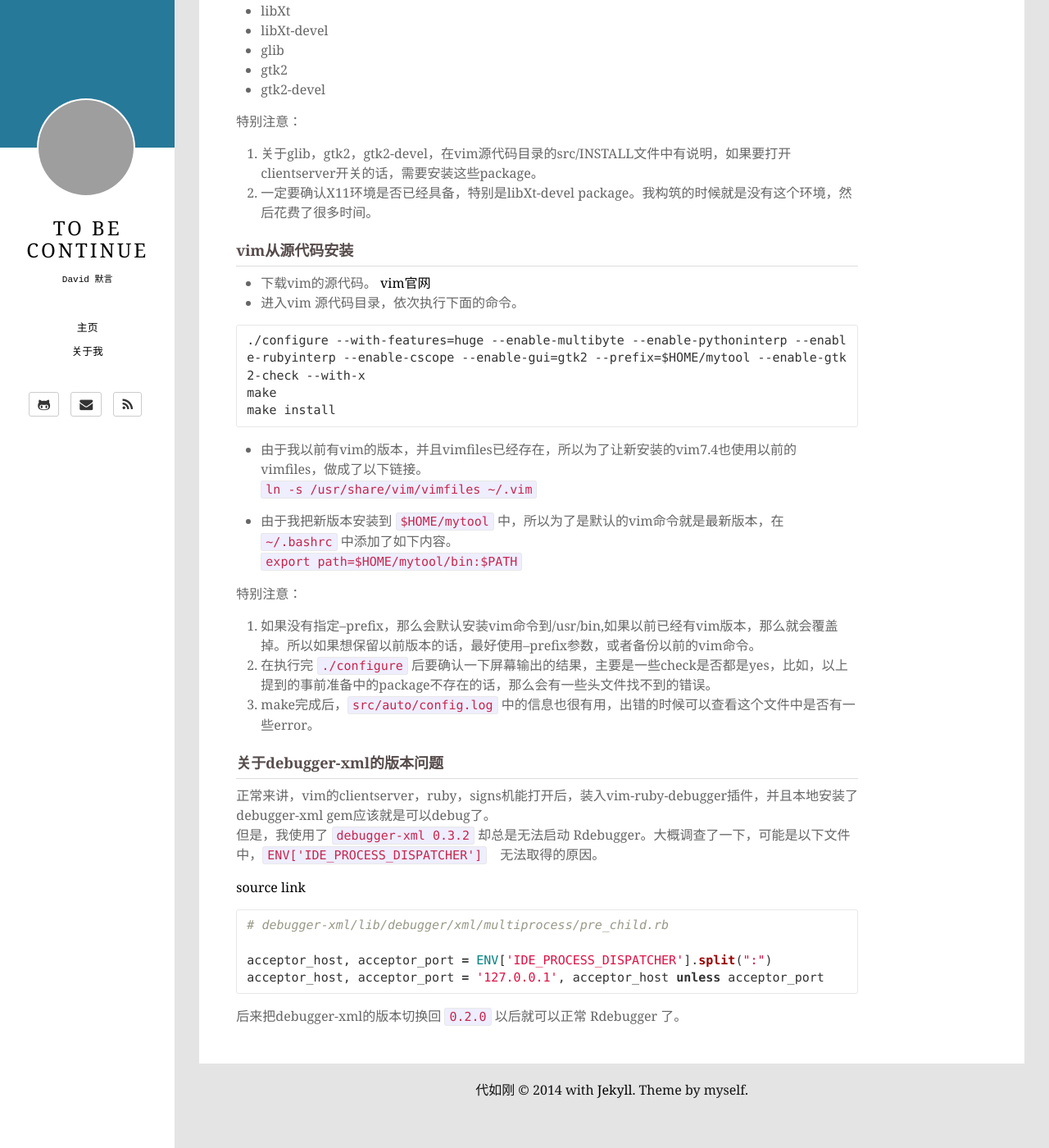
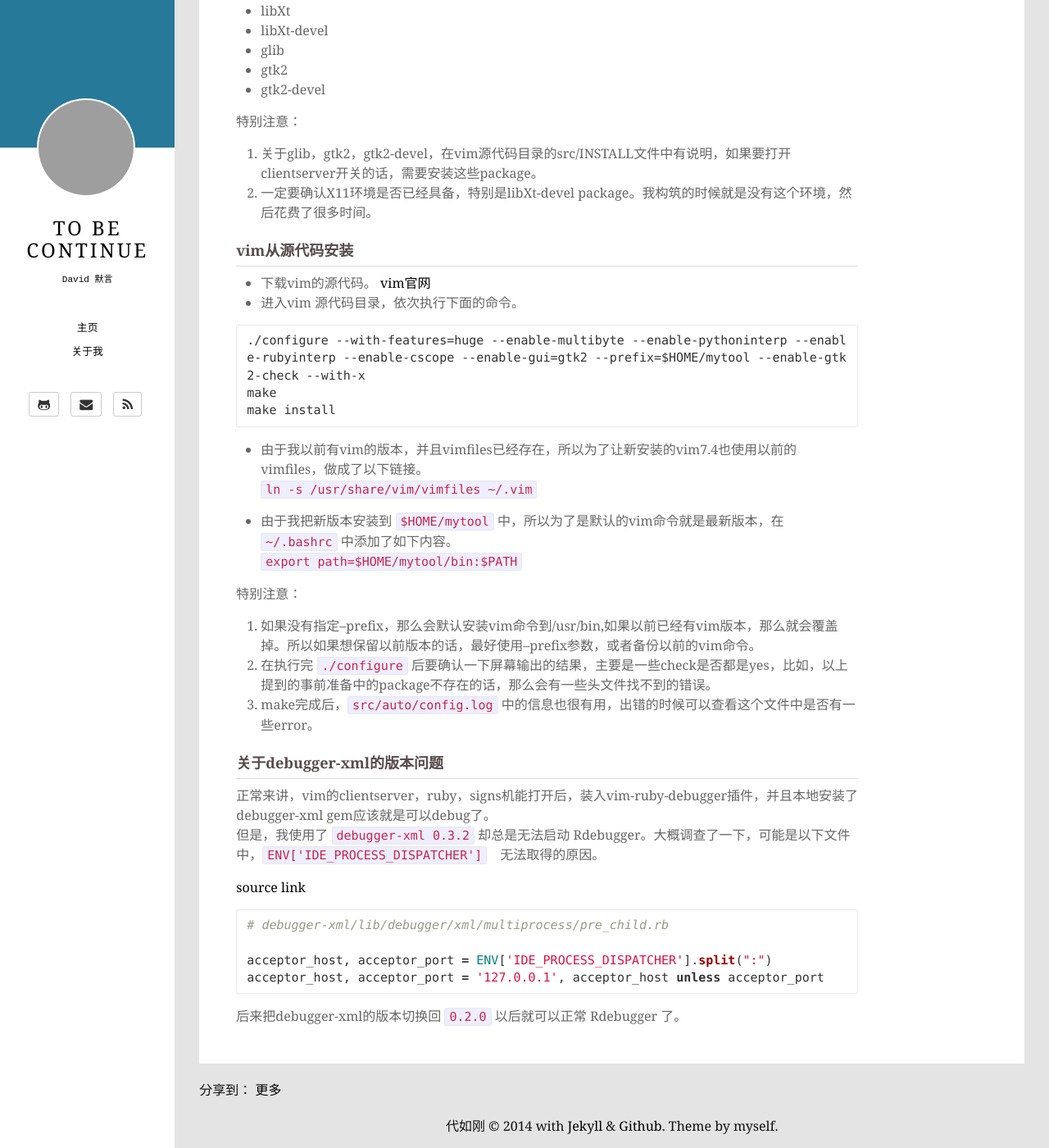
Before and after one commit to MakeItEasy/makeiteasy.github.com, a Jekyll site: the page built from _posts/2013-11-11-how-to-install-debug-env-of-rails-on-vim.markdown, in a window 1280 px wide and 1400 px high, scrolled down 571 px. Shown: the whole window at 82% size. Built offline with Jekyll 4.4.1, drawn with Linux system fonts in a browser that asks for light colours; Markdown is read by kramdown in place of the engine named in the settings; comment, search, counter and statistics services are not loaded; grey boxes are pictures that could not be loaded.

Commit message:
添加了分享到和多说评论

```diff
--- /dev/null
+++ b/_includes/duoshuo.html
@@ -0,0 +1,17 @@
+<!-- 多说评论框 start -->
+  <div class="ds-thread" data-thread-key="{{ page.date | date: "%Y%m%d"}}_{{ page.url | split:"/" | last | split: "." | first }}"
+       data-title="{{ page.title }}" data-url="{{ page.url | prepend: site.baseurl }}"></div>
+<!-- 多说评论框 end -->
+<!-- 多说公共JS代码 start (一个网页只需插入一次) -->
+<script type="text/javascript">
+var duoshuoQuery = {short_name:"makeiteasy"};
+  (function() {
+    var ds = document.createElement('script');
+    ds.type = 'text/javascript';ds.async = true;
+    ds.src = (document.location.protocol == 'https:' ? 'https:' : 'http:') + '//static.duoshuo.com/embed.js';
+    ds.charset = 'UTF-8';
+    (document.getElementsByTagName('head')[0]
+     || document.getElementsByTagName('body')[0]).appendChild(ds);
+  })();
+  </script>
+<!-- 多说公共JS代码 end -->
--- a/_includes/footer.html
+++ b/_includes/footer.html
@@ -1,5 +1,5 @@
 <footer class="site-footer">
   <p>
-  {{ site.author.name }} &copy; {{ site.time | date: '%Y' }}  with <a href="http://jekyllrb.com/">Jekyll</a>. Theme by myself.
+  {{ site.author.name }} &copy; {{ site.time | date: '%Y' }}  with <a href="http://jekyllrb.com/">Jekyll</a> & <a href="https://github.com/">Github</a>. Theme by myself.
   </p>
 </footer>
--- /dev/null
+++ b/_includes/jia_this.html
@@ -0,0 +1,12 @@
+  <!-- JiaThis Button BEGIN -->
+  <div class="jiathis_style">
+    <span class="jiathis_txt">分享到：</span>
+    <a class="jiathis_button_tools_1"></a>
+    <a class="jiathis_button_tools_2"></a>
+    <a class="jiathis_button_tools_3"></a>
+    <a class="jiathis_button_tools_4"></a>
+    <a href="http://www.jiathis.com/share" class="jiathis jiathis_txt jiathis_separator jtico jtico_jiathis" target="_blank">更多</a>
+    <a class="jiathis_counter_style"></a>
+  </div>
+  <script type="text/javascript" src="http://v3.jiathis.com/code/jia.js?uid=1410788207109106" charset="utf-8"></script>
+  <!-- JiaThis Button END -->
--- a/_layouts/post.html
+++ b/_layouts/post.html
@@ -5,7 +5,7 @@
   <div class="post-content">
     <div class="col-sm-10">
       <article>
-          <h2 class="title"><a class="post-title" href="{{ post.url | prepend: site.baseurl }}">{{ page.title }}</a></h2>
+          <h2 class="title"><a class="post-title" href="{{ page.url | prepend: site.baseurl }}">{{ page.title }}</a></h2>
           <div>
             {{ content }}
           </div>
@@ -16,4 +16,12 @@
     </div>
     <div class="clearfix"></div>
   </div>
+
+  <div class="clearfix">
+    {% include jia_this.html %}
+  </div>
+
+  <div class="clearfix">
+    {% include duoshuo.html %}
+  </div>
 </div>
--- a/_sass/_layout_content.scss
+++ b/_sass/_layout_content.scss
@@ -105,3 +105,8 @@
     margin-bottom: 30px;
   }
 }
+
+/** 分享到 */
+.jiathis_style {
+  margin-top: 20px;
+}
```
